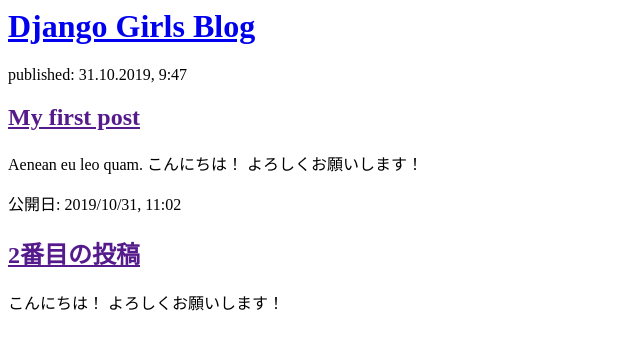
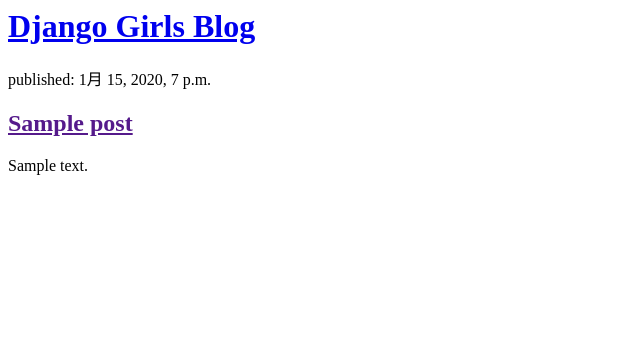
Before and after one commit to noriki63/my-first-blog, a Django app: template blog/templates/blog/post_list.html in a window 1280 px wide. Shown: the top 350 px of the page, without its empty margins (0-640 px from the left). Run offline with Django 3.2, Linux system fonts and the light colour scheme; the template is opened without the code that fills it: values that come from a table or form of the project are taken from there, others are empty; tables that the repository leaves empty hold one stand-in row (values such as "Sample post").

Commit message:
Modified templates to display posts from database.

```diff
--- a/blog/templates/blog/post_list.html
+++ b/blog/templates/blog/post_list.html
@@ -7,16 +7,12 @@
             <h1><a href="/">Django Girls Blog</a></h1>
         </div>
 
-        <div>
-            <p>published: 31.10.2019, 9:47</p>
-            <h2><a href="">My first post</a></h2>
-            <p>Aenean eu leo quam. こんにちは！ よろしくお願いします！</p>
-        </div>
-
-        <div>
-            <p>公開日: 2019/10/31, 11:02</p>
-            <h2><a href="">2番目の投稿</a></h2>
-            <p>こんにちは！ よろしくお願いします！</p>
-        </div>
+        {% for post in posts %}
+            <div>
+                <p>published: {{ post.published_date }}</p>
+                <h2><a href="">{{ post.title }}</a></h2>
+                <p>{{ post.text|linebreaksbr }}</p>
+            </div>
+        {% endfor %}
     </body>
 </html>
--- a/blog/views.py
+++ b/blog/views.py
@@ -1,4 +1,7 @@
 from django.shortcuts import render
+from django.utils import timezone
+from .models import Post
 
 def post_list(request):
-    return render(request, 'blog/post_list.html', {})
+    posts = Post.objects.filter(published_date__lte=timezone.now()).order_by('published_date')
+    return render(request, 'blog/post_list.html', {'posts':posts})
```
